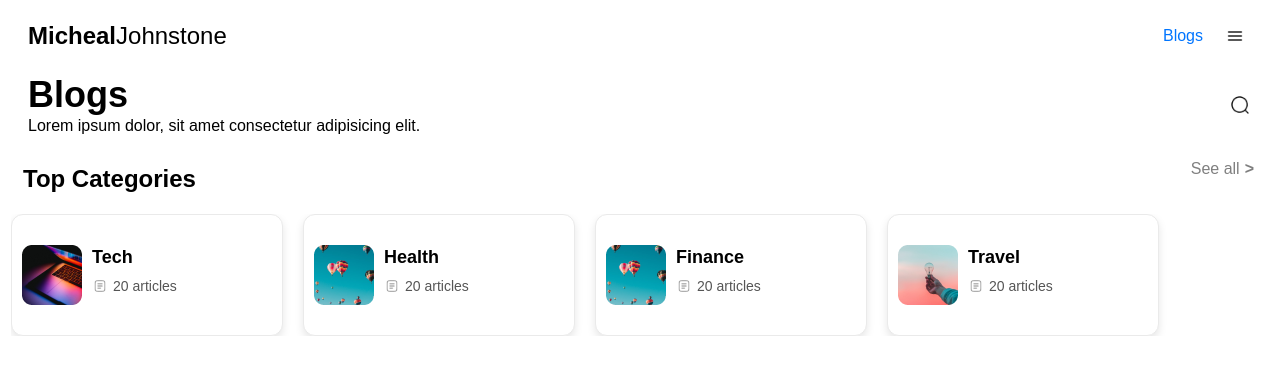
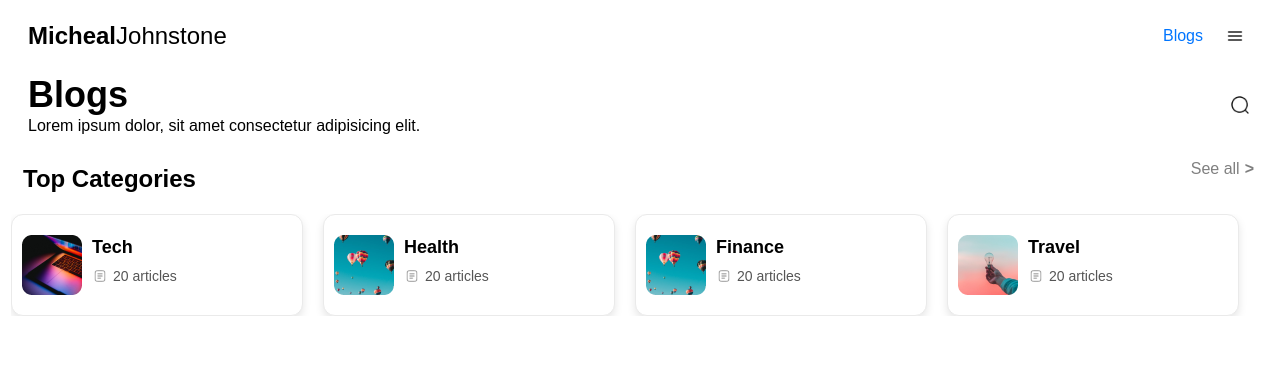
Before and after one commit to Talha-542/blog_MJ, a React (Create React App) app: page / in a window 1280 px wide. Shown: the top 374 px of the page. Built offline with nearby package versions, Linux system fonts and the light colour scheme.

Commit message:
Update TopCategories.module.css minor changes

```diff
--- a/src/Components/TopCategories/TopCategories.module.css
+++ b/src/Components/TopCategories/TopCategories.module.css
@@ -45,8 +45,8 @@
     background: #fff;
     border: 1px solid #EAEAEA;
     border-radius: 12px;
-    width: 250px;
-    height: 100px;
+    width: 270px;
+    height: 80px;
     text-align: left;
     box-shadow: 0px 4px 8px rgba(0, 0, 0, 0.1);
     display: flex;
```
